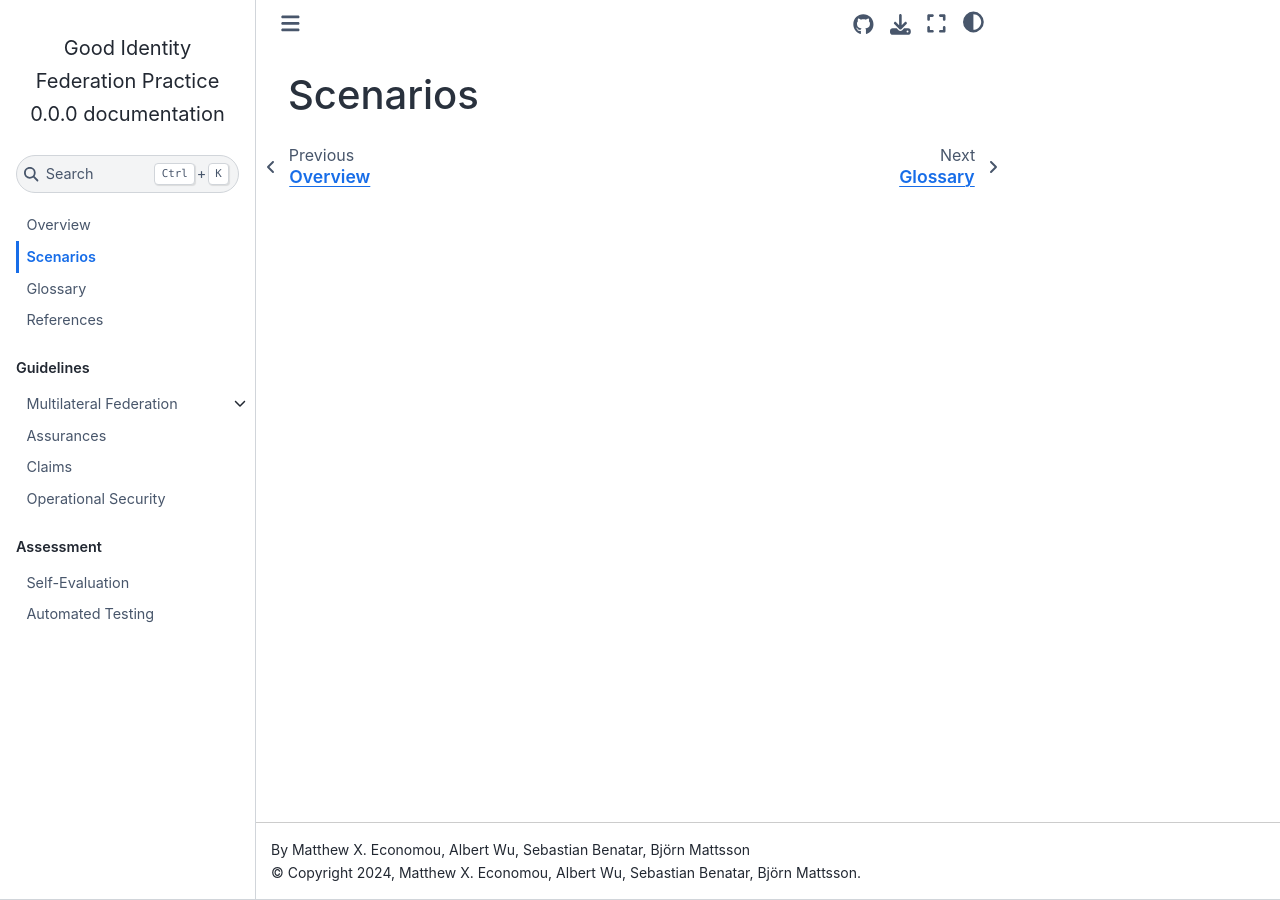
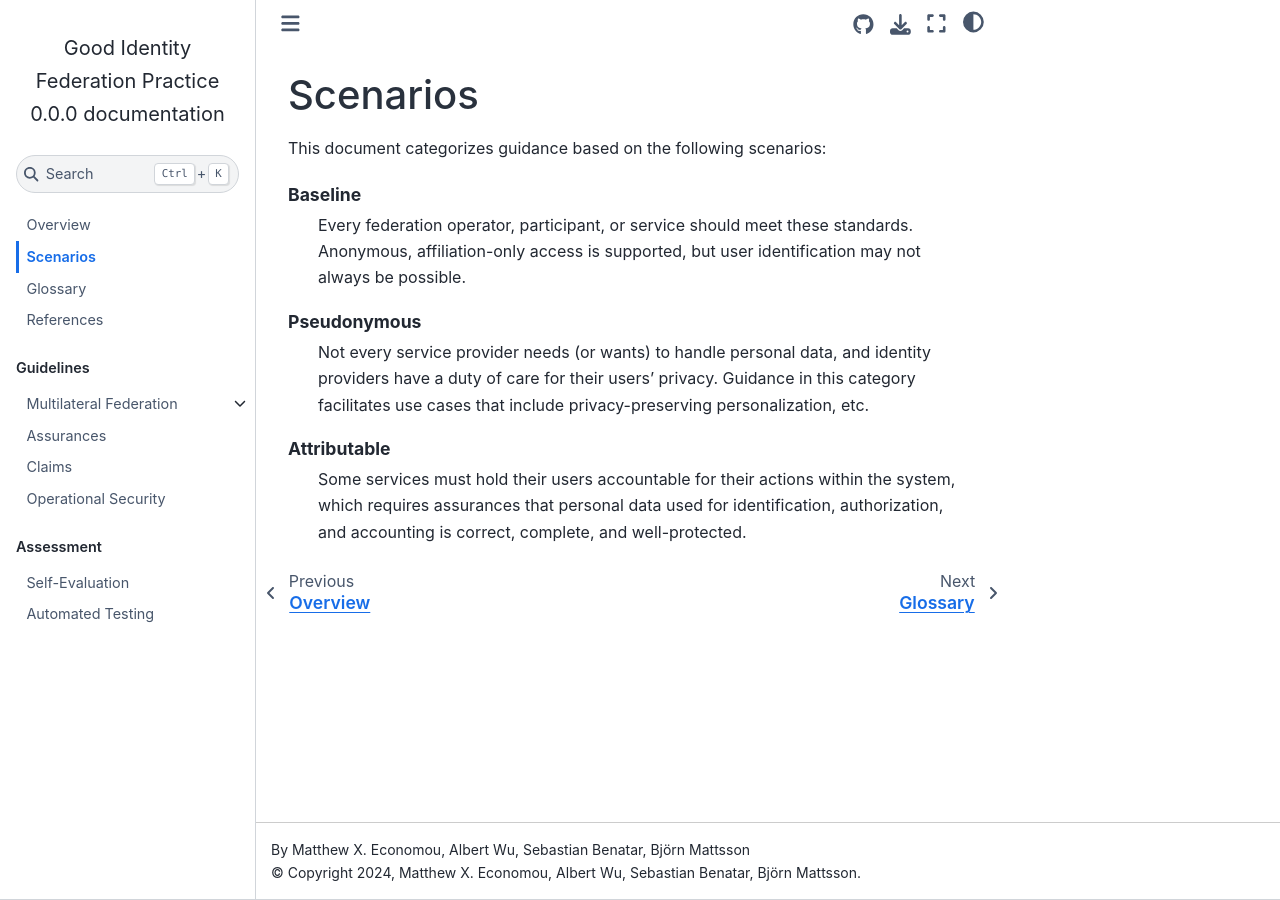
Before and after one commit to irtnog/good-idfed-practice, a Sphinx documentation site: the page built from docs/scenarios.md, in a window 1280 px wide. Built offline with Sphinx 7.4.7 and the Sphinx Book theme 1.1.4, drawn with Linux system fonts in a browser that asks for light colours; the version number is read from the project's files by our own code.

Commit message:
feat(scenarios): categorize guidance according to three scenarios

```diff
--- a/docs/scenarios.md
+++ b/docs/scenarios.md
@@ -1 +1,23 @@
 # Scenarios
+
+This document categorizes guidance based on the following scenarios:
+
+{.glossary}
+Baseline
+: Every federation operator, participant, or service should meet these
+  standards.  Anonymous, affiliation-only access is supported, but
+  user identification may not always be possible.
+
+{.glossary}
+Pseudonymous
+: Not every service provider needs (or wants) to handle personal data,
+  and identity providers have a duty of care for their users' privacy.
+  Guidance in this category facilitates use cases that include
+  privacy-preserving personalization, etc.
+
+{.glossary}
+Attributable
+: Some services must hold their users accountable for their actions
+  within the system, which requires assurances that personal data used
+  for identification, authorization, and accounting is correct,
+  complete, and well-protected.
```
Also changed, not shown: 1 other file.
